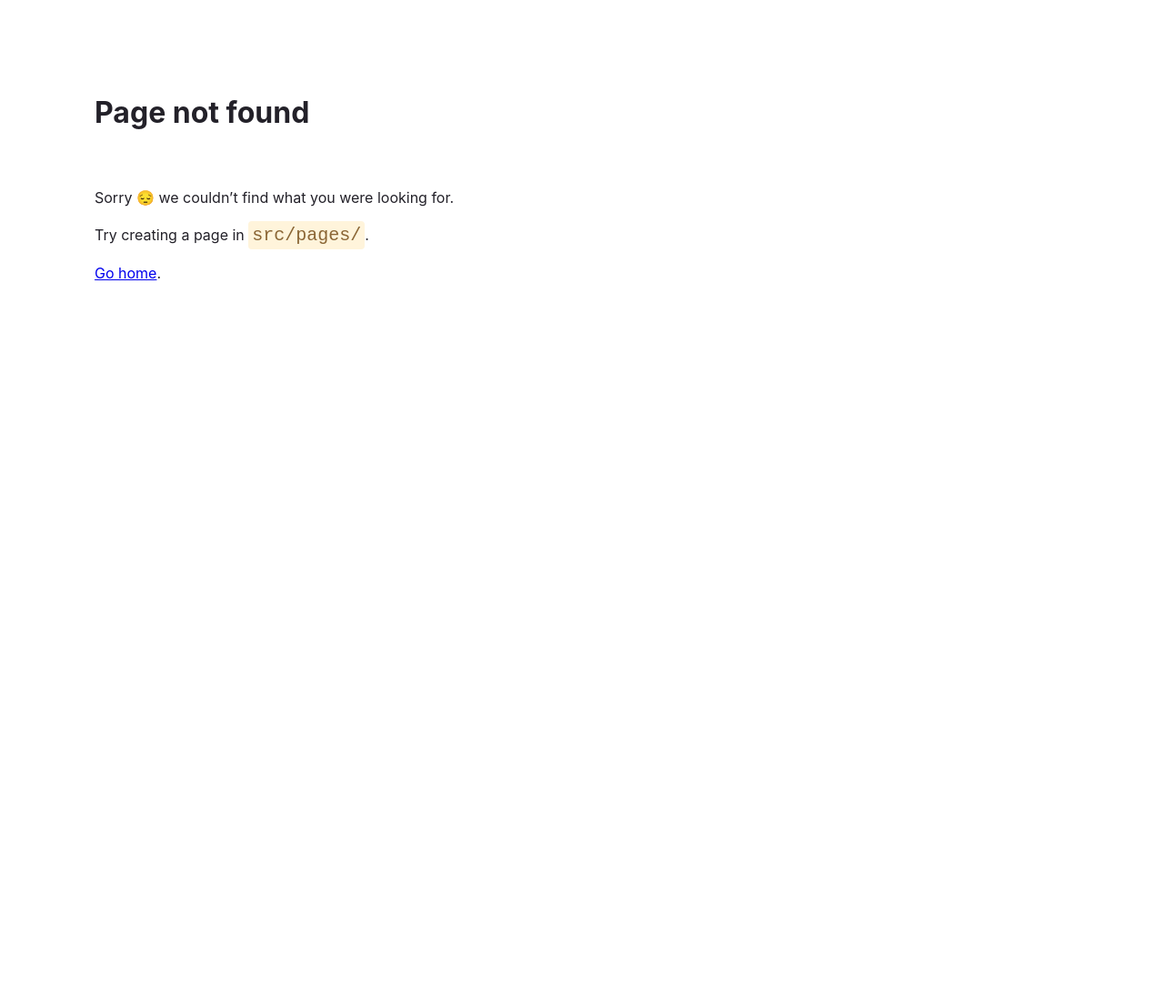
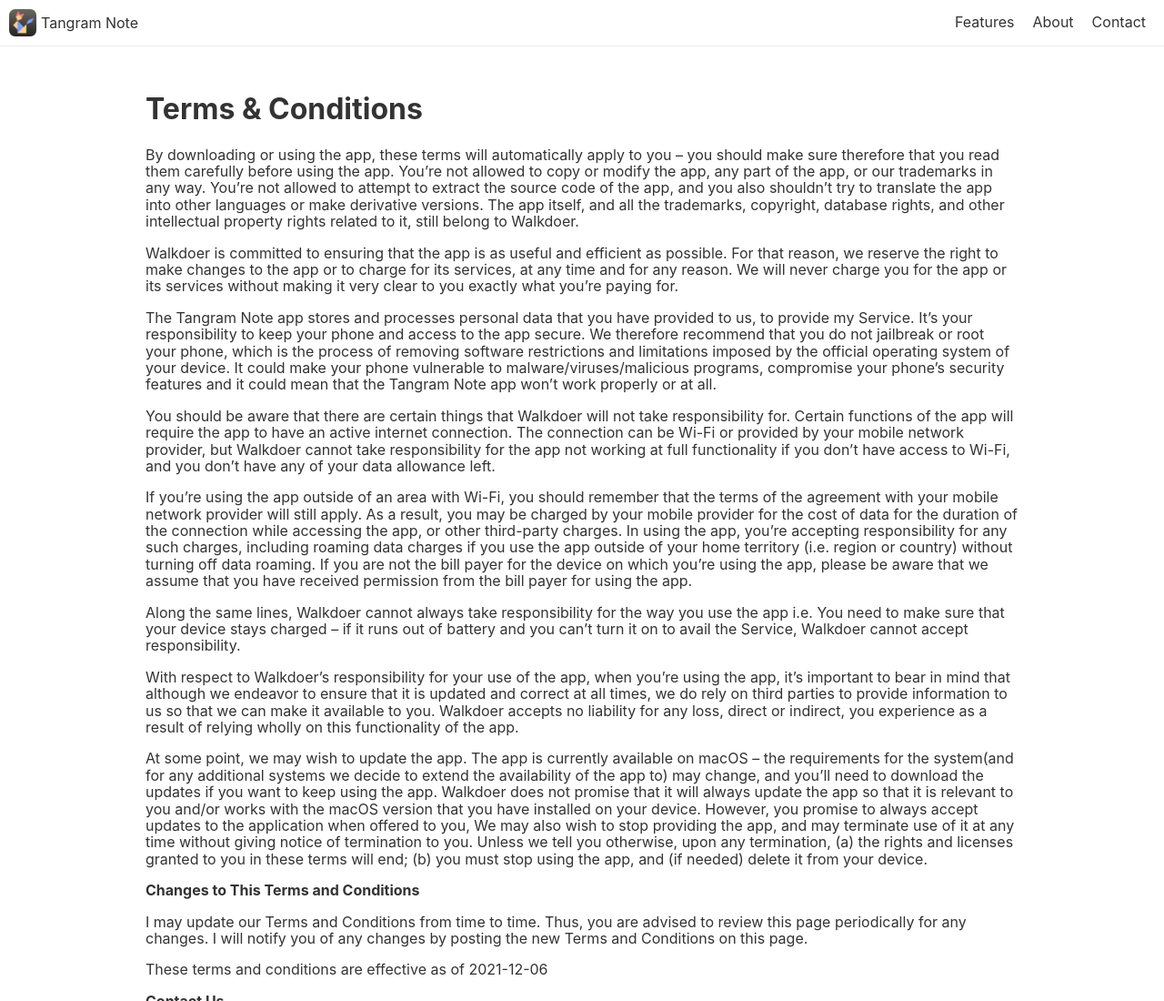
Before and after one commit to tangram-note/website, a Gatsby site: page /terms in a window 1280 px wide. Before the commit this address had no page. Shown: the top 1100 px of the page at 91% size. Before the commit the page ends 800 px from the top, so only its background shows below. Built offline with nearby package versions, Linux system fonts and the light colour scheme; Gatsby itself is replaced by a stand-in of ours.

Commit message:
feat: add App Privacy Policy and Terms & Conditions

```diff
--- a/gatsby-config.js
+++ b/gatsby-config.js
@@ -22,7 +22,14 @@ module.exports = {
     },
     "gatsby-transformer-remark",
     "gatsby-plugin-mdx",
-    "gatsby-plugin-sharp",
+    {
+      resolve: "gatsby-plugin-sharp",
+      options: {
+        defaults: {
+          placeholder: 'none',
+        }
+      }
+    },
     "gatsby-transformer-sharp",
     {
       resolve: "gatsby-source-filesystem",
--- /dev/null
+++ b/src/components/Frame.jsx
@@ -0,0 +1,24 @@
+import React from 'react'
+import styled from 'styled-components'
+import { Header } from './header'
+import { Footer } from './footer'
+import '../css/normalize.css'
+import '../css/style.css';
+
+const Container = styled.div`
+  text-rendering: optimizeLegibility;
+  -webkit-font-smoothing: antialiased;
+  width: 100%;
+  height: 100%;
+`;
+
+
+export default function Frame({ children }) {
+  return (
+    <Container>
+      <Header />
+      {children}
+      <Footer />
+    </Container>
+  )
+}
--- a/src/components/common.jsx
+++ b/src/components/common.jsx
@@ -74,3 +74,11 @@ export const ImageShadow = styled.div`
   border: 1px solid #ccc;
   border-radius: 10px;
 `;
+
+
+export const PageContainer = styled.main`
+  font-family: -apple-system, Roboto, sans-serif, serif;
+  margin: 10px auto;
+  padding: 20px;
+  max-width: 960px;
+`;
--- a/src/components/footer.jsx
+++ b/src/components/footer.jsx
@@ -31,9 +31,8 @@ export const Footer = (props) => {
             </div>
             <ul>
               <li>关于</li>
-              <li>媒体素材</li>
-              <li>隐私声明</li>
-              <li>使用条款</li>
+              <li><a href="./privacy">隐私声明</a></li>
+              <li><a href="./terms">使用条款</a></li>
             </ul>
           </FlexItem>
           <FlexItem style={{ width: 250 }}>
--- a/src/components/introduce.jsx
+++ b/src/components/introduce.jsx
@@ -5,10 +5,8 @@ import BackgroundImage from 'gatsby-background-image'
 import { StaticImage } from "gatsby-plugin-image"
 
 import { Section, SectionTitle, SectionDescription, SectionItemDescription, SectionItemImage, FlexContainer, FlexItem, SectionItemTitle, ImageShadow } from './common';
-import { Footer } from './footer';
 
 const Container = styled.div`
-  height: 300px;
   width: 100%;
   padding-top: 50px;
   .title {
@@ -182,7 +180,6 @@ export const Introduce = (props) => {
           </FlexItem>
         </FlexContainer>
       </Section>
-      <Footer />
     </Container>
   )
 }
--- /dev/null
+++ b/src/pages/terms.js
@@ -0,0 +1,109 @@
+import React from 'react'
+import { PageContainer } from '../components/common'
+import Frame from '../components/Frame'
+
+export default function TermsAndConditions() {
+  return (
+    <Frame>
+      <PageContainer>
+        <h1>Terms &amp; Conditions</h1>
+        <p>
+          By downloading or using the app, these terms will
+          automatically apply to you – you should make sure therefore
+          that you read them carefully before using the app. You’re not
+          allowed to copy or modify the app, any part of the app, or
+          our trademarks in any way. You’re not allowed to attempt to
+          extract the source code of the app, and you also shouldn’t try
+          to translate the app into other languages or make derivative
+          versions. The app itself, and all the trademarks, copyright,
+          database rights, and other intellectual property rights related
+          to it, still belong to Walkdoer.
+        </p> <p>
+          Walkdoer is committed to ensuring that the app is
+          as useful and efficient as possible. For that reason, we
+          reserve the right to make changes to the app or to charge for
+          its services, at any time and for any reason. We will never
+          charge you for the app or its services without making it very
+          clear to you exactly what you’re paying for.
+        </p> <p>
+          The Tangram Note app stores and processes personal data that
+          you have provided to us, to provide my
+          Service. It’s your responsibility to keep your phone and
+          access to the app secure. We therefore recommend that you do
+          not jailbreak or root your phone, which is the process of
+          removing software restrictions and limitations imposed by the
+          official operating system of your device. It could make your
+          phone vulnerable to malware/viruses/malicious programs,
+          compromise your phone’s security features and it could mean
+          that the Tangram Note app won’t work properly or at all.
+        </p><p>
+          You should be aware that there are certain things that
+          Walkdoer will not take responsibility for. Certain
+          functions of the app will require the app to have an active
+          internet connection. The connection can be Wi-Fi or provided
+          by your mobile network provider, but Walkdoer
+          cannot take responsibility for the app not working at full
+          functionality if you don’t have access to Wi-Fi, and you don’t
+          have any of your data allowance left.
+        </p> <p></p> <p>
+          If you’re using the app outside of an area with Wi-Fi, you
+          should remember that the terms of the agreement with your
+          mobile network provider will still apply. As a result, you may
+          be charged by your mobile provider for the cost of data for
+          the duration of the connection while accessing the app, or
+          other third-party charges. In using the app, you’re accepting
+          responsibility for any such charges, including roaming data
+          charges if you use the app outside of your home territory
+          (i.e. region or country) without turning off data roaming. If
+          you are not the bill payer for the device on which you’re
+          using the app, please be aware that we assume that you have
+          received permission from the bill payer for using the app.
+        </p> <p>
+          Along the same lines, Walkdoer cannot always take
+          responsibility for the way you use the app i.e. You need to
+          make sure that your device stays charged – if it runs out of
+          battery and you can’t turn it on to avail the Service,
+          Walkdoer cannot accept responsibility.
+        </p> <p>
+          With respect to Walkdoer’s responsibility for your
+          use of the app, when you’re using the app, it’s important to
+          bear in mind that although we endeavor to ensure that it is
+          updated and correct at all times, we do rely on third parties
+          to provide information to us so that we can make it available
+          to you. Walkdoer accepts no liability for any
+          loss, direct or indirect, you experience as a result of
+          relying wholly on this functionality of the app.
+        </p> <p>
+          At some point, we may wish to update the app. The app is
+          currently available on macOS – the requirements for the
+          system(and for any additional systems we
+          decide to extend the availability of the app to) may change,
+          and you’ll need to download the updates if you want to keep
+          using the app. Walkdoer does not promise that it
+          will always update the app so that it is relevant to you
+          and/or works with the macOS version that you have
+          installed on your device. However, you promise to always
+          accept updates to the application when offered to you, We may
+          also wish to stop providing the app, and may terminate use of
+          it at any time without giving notice of termination to you.
+          Unless we tell you otherwise, upon any termination, (a) the
+          rights and licenses granted to you in these terms will end;
+          (b) you must stop using the app, and (if needed) delete it
+          from your device.
+        </p> <p><strong>Changes to This Terms and Conditions</strong></p> <p>
+          I may update our Terms and Conditions
+          from time to time. Thus, you are advised to review this page
+          periodically for any changes. I will
+          notify you of any changes by posting the new Terms and
+          Conditions on this page.
+        </p> <p>
+          These terms and conditions are effective as of 2021-12-06
+        </p> <p><strong>Contact Us</strong></p> <p>
+          If you have any questions or suggestions about my
+          Terms and Conditions, do not hesitate to contact me
+          at cool.tangram@gmail.com.
+        </p> <p>This Terms and Conditions page was generated by <a href="https://app-privacy-policy-generator.nisrulz.com/" target="_blank" rel="noopener noreferrer">App Privacy Policy Generator</a></p>
+      </PageContainer>
+    </Frame>
+  )
+}
```
Also changed, not shown: src/components/privacy.jsx (added, +105 -0 lines), src/pages/index.js (+3 -14 lines), src/pages/privacy.js (added, +14 -0 lines).
